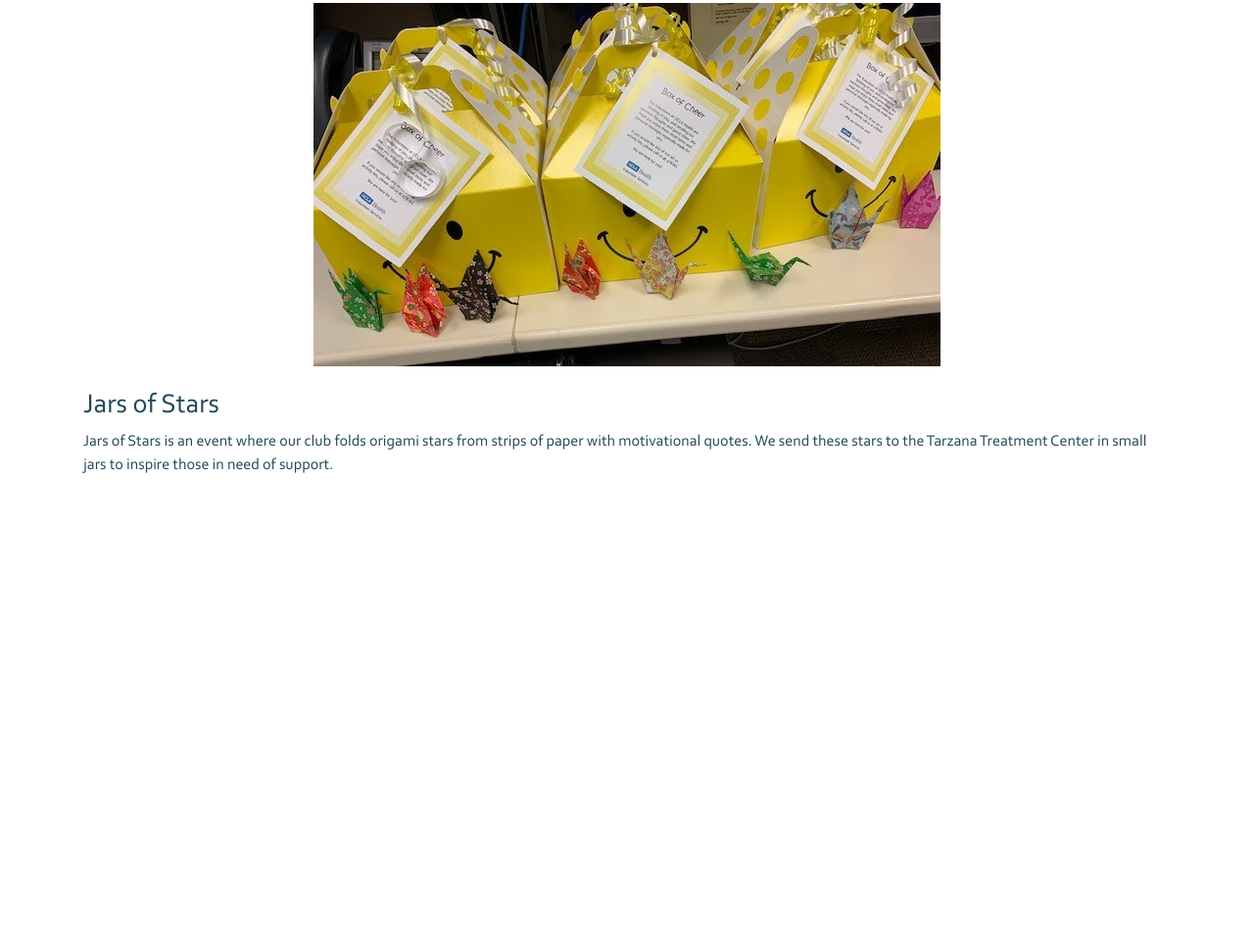
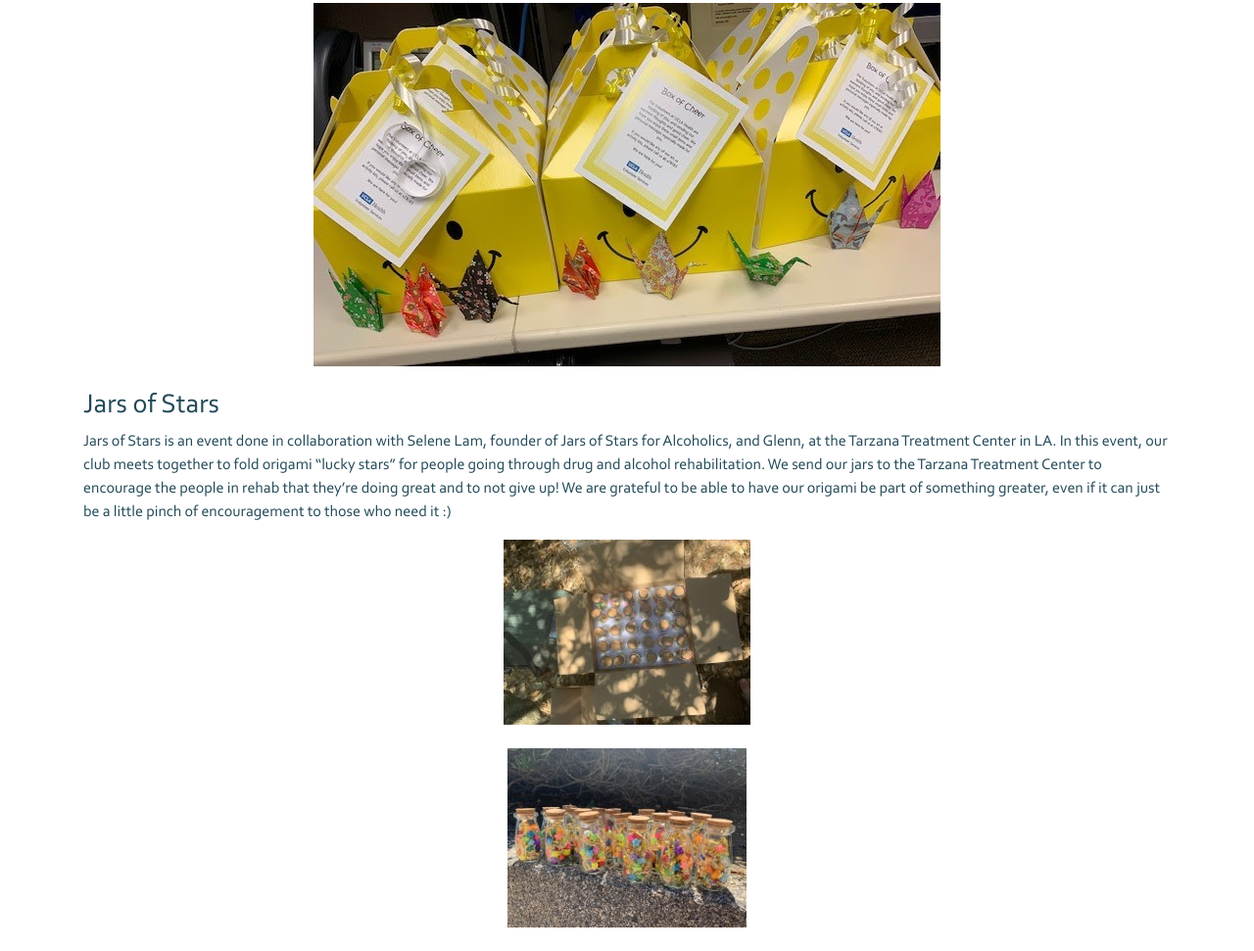
Before and after one commit to ryanlee4390/BOFA-Website, a website: page src/communityservice.html in a window 1280 px wide. Shown: the part 1317-2288 px from the top of the page at 98% size. Before the commit the page ends 1820 px from the top, so only its background shows below. Drawn offline with nearby package versions, Linux system fonts and the light colour scheme.

Commit message:
Update Jars of Stars

```diff
--- a/src/communityservice.html
+++ b/src/communityservice.html
@@ -47,8 +47,13 @@
             <br><br>
         </div>
         <h3>Jars of Stars</h3>
-        <p>Jars of Stars is an event where our club folds origami stars from strips of paper with motivational quotes. We send these stars to the Tarzana Treatment Center in small jars to inspire those in need of support.</p>
-
+        <p>Jars of Stars is an event done in collaboration with Selene Lam, founder of Jars of Stars for Alcoholics, and Glenn, at the Tarzana Treatment Center in LA. In this event, our club meets together to fold origami “lucky stars” for people going through drug and alcohol rehabilitation. We send our jars to the Tarzana Treatment Center to encourage the people in rehab that they’re doing great and to not give up! We are grateful to be able to have our origami be part of something greater, even if it can just be a little pinch of encouragement to those who need it :)</p>
+        <div class="text-center">
+            <img class="img-fluid mx-auto d-bloc" src="../img/communityservice/JoS1.jpg" alt="image from event">
+            <br><br>
+            <img class="img-fluid mx-auto d-bloc" src="../img/communityservice/JoS2.jpg" alt="image from event">
+            <br><br>
+        </div>
     </div>
 
     <!--<script src="node_modules/jquery/dist/jquery.slim.min.js"></script>
```
Also changed, not shown: img/communityservice/JoS1.jpg (added), img/communityservice/JoS2.jpg (added).
